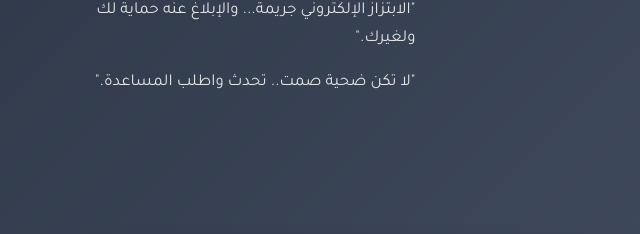
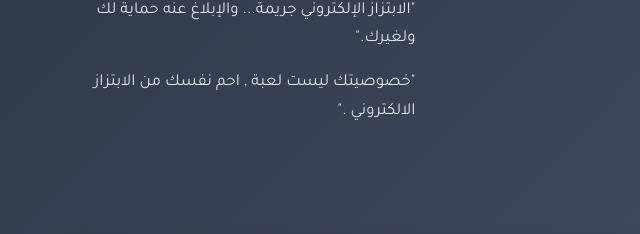
Before and after one commit to bader98222/DigitalSecurity, a plain HTML site: page index.html in a window 1280 px wide. Shown: the part 7275-7509 px from the top of the page, 0-640 px from the left. Drawn offline with Linux system fonts and the light colour scheme.

Commit message:
Update index.html

```diff
--- a/index.html
+++ b/index.html
@@ -1537,7 +1537,7 @@
                     <h3>رسائل توعوية</h3>
                     <p>"حياتك الرقمية مسؤوليتك... لا تسمح لأحد بابتزازك. بلّغ، اطلب المساعدة، ولا تستسلم للتهديد."</p>
                     <p>"الابتزاز الإلكتروني جريمة... والإبلاغ عنه حماية لك ولغيرك."</p>
-                    <p>"لا تكن ضحية صمت.. تحدث واطلب المساعدة."</p>
+                    <p>"خصوصيتك ليست لعبة , احم نفسك من الابتزاز الالكتروني ."</p>
                 </div>
             </div>
 
```
